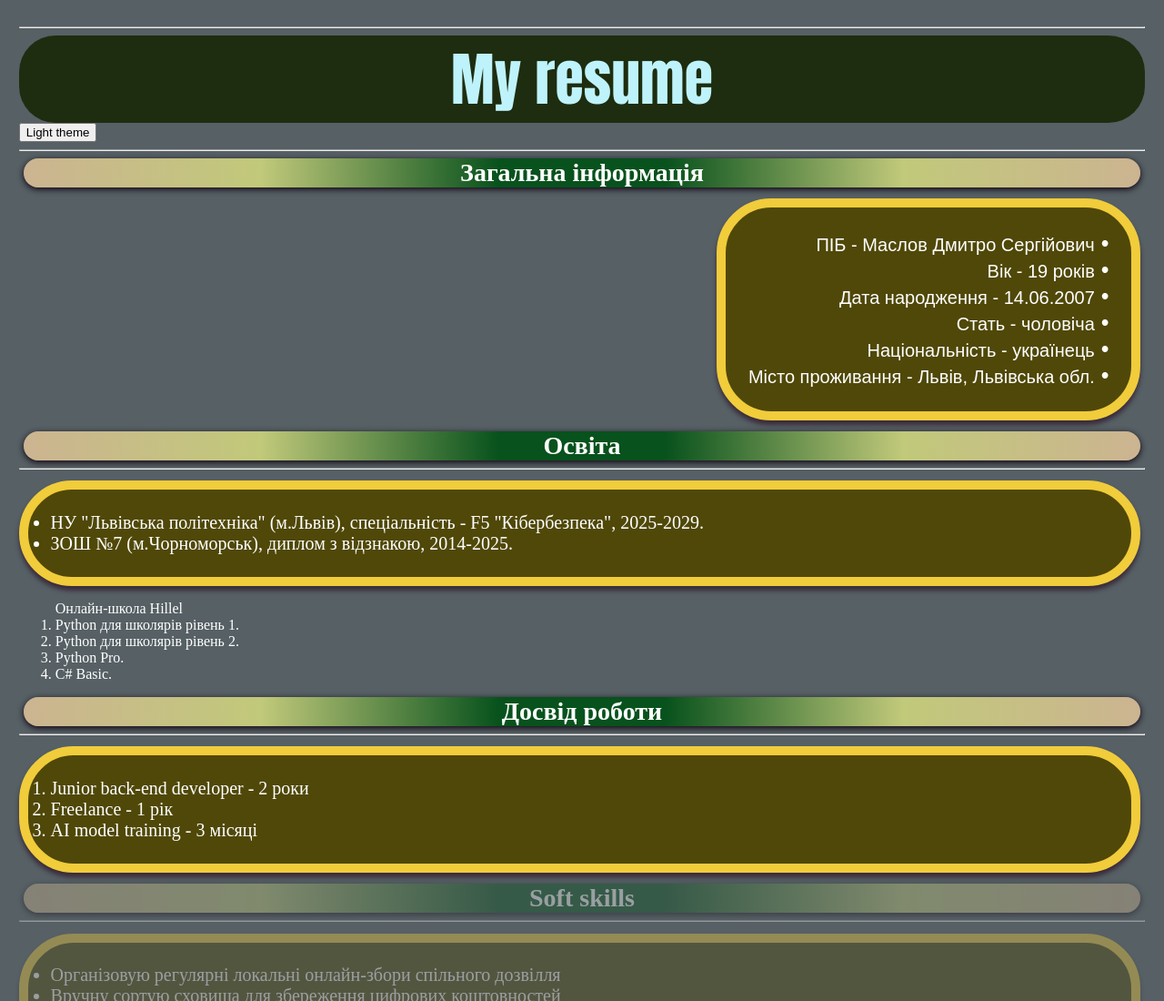
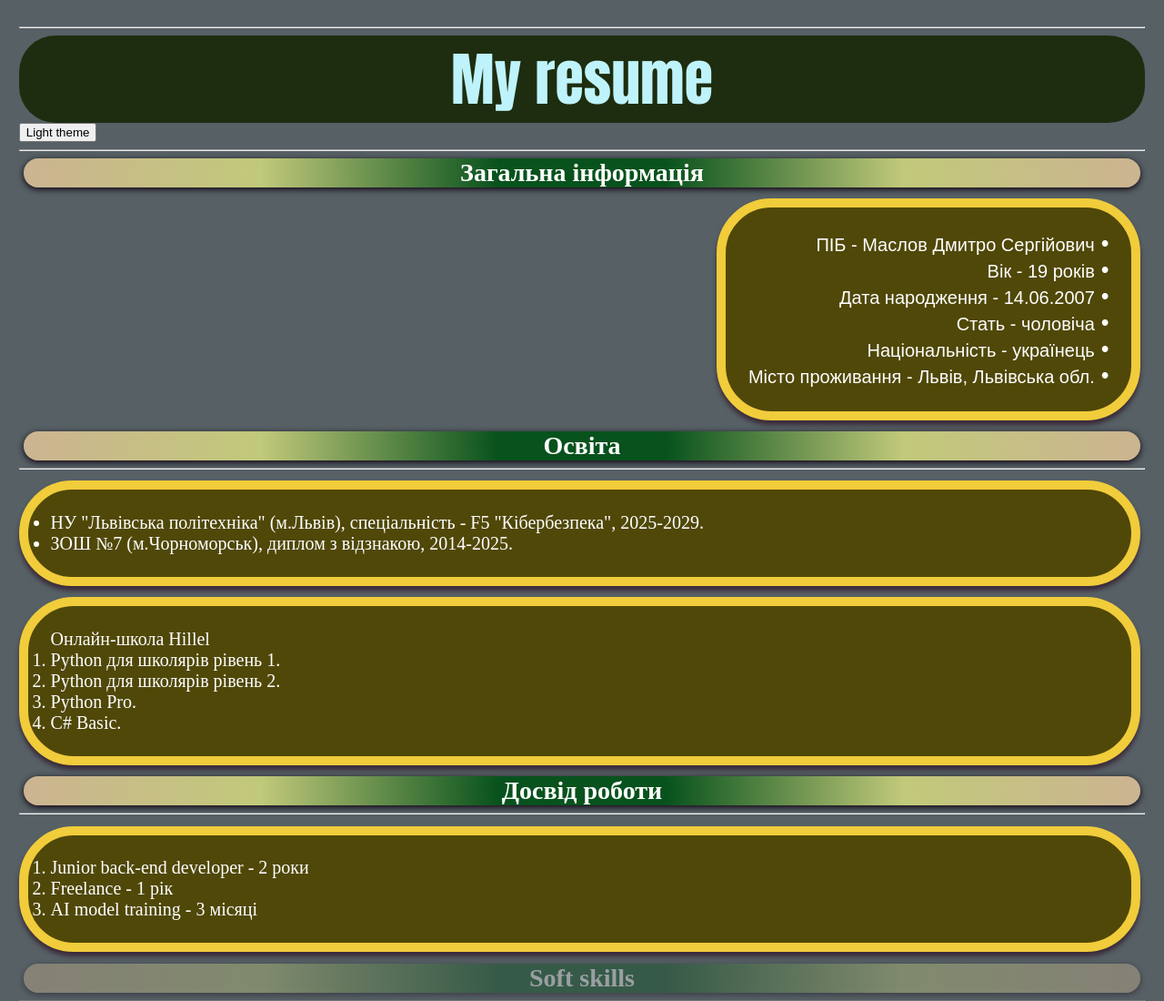
Before and after one commit to Dima-mas/web_resume, a plain HTML site: page index.html in a window 1280 px wide. Shown: the top 1100 px of the page at 91% size. Drawn offline with Linux system fonts and the light colour scheme; no server answers.

Commit message:
i forgor the style for 2nd list in Education section

```diff
--- a/index.html
+++ b/index.html
@@ -39,7 +39,7 @@
                     <li>НУ "Львівська політехніка" (м.Львів), спеціальність - F5 "Кібербезпека", 2025-2029.</li>
                     <li>ЗОШ №7 (м.Чорноморськ), диплом з відзнакою, 2014-2025.</li>
                 </ul>
-                <ol>
+                <ol class = "list">
                     Онлайн-школа Hillel
                     <li>Python для школярів рівень 1.</li>
                     <li>Python для школярів рівень 2.</li>
```
